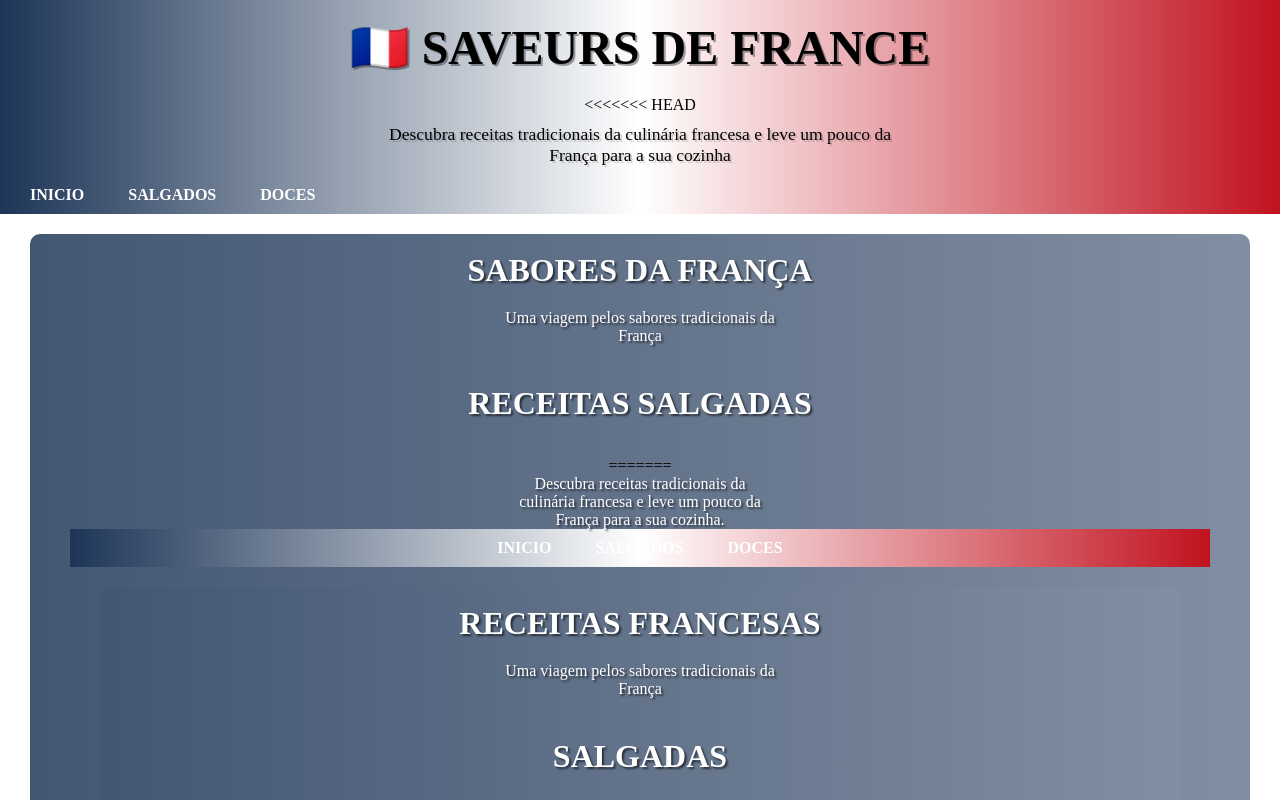
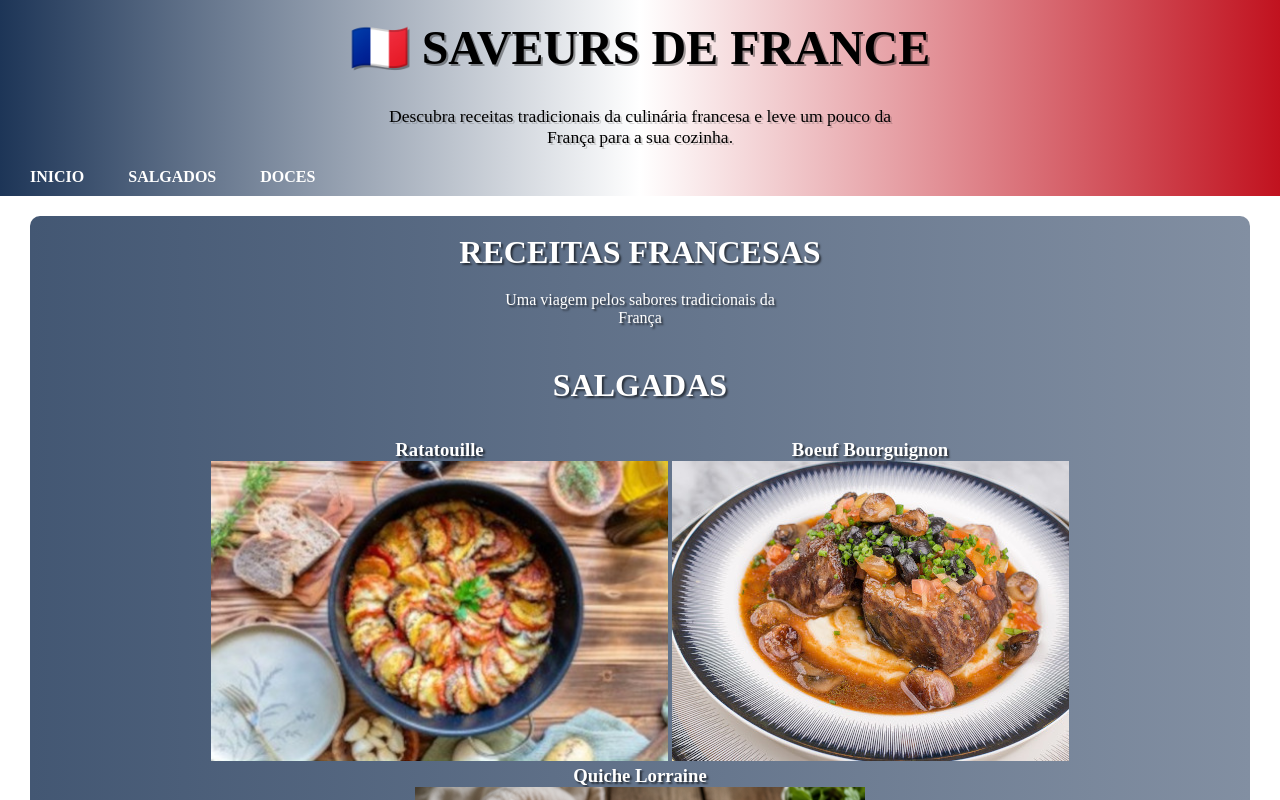
Before and after one commit to analuizap2/Projeto-Receitas, a plain HTML site: page index.html in a window 1280 px wide. Shown: the top 800 px of the page. Drawn offline with Linux system fonts and the light colour scheme.

Commit message:
ajustando o conteudo do index

```diff
--- a/index.html
+++ b/index.html
@@ -10,19 +10,6 @@
 <body>
     <header>
         <h1>🇫🇷 SAVEURS DE FRANCE</h1>
-<<<<<<< HEAD
-        <p>Descubra receitas tradicionais da culinária francesa e leve um pouco da França para a sua cozinha</p>
-    </header>
-    <nav>
-        <a href="index.html">INICIO</a>
-        <a href="#">SALGADOS</a>
-        <a href="#">DOCES</a>
-    </nav>
-    <main>
-        <h2> SABORES DA FRANÇA </h2>
-        <p>  Uma viagem pelos sabores tradicionais da França</p>
-        <h1>RECEITAS SALGADAS</h1>
-=======
         <p>Descubra receitas tradicionais da culinária francesa e leve um pouco da França para a sua cozinha.</p>
     </header>
     <nav>
@@ -34,7 +21,6 @@
         <h2> RECEITAS FRANCESAS </h2>
         <p>  Uma viagem pelos sabores tradicionais da França</p>
         <h1>SALGADAS</h1>
->>>>>>> a45d982 (adicionando estrutura do site, imagens , links e estilos)
 
         <div class="image">
             <h3>Ratatouille</h3>
```
